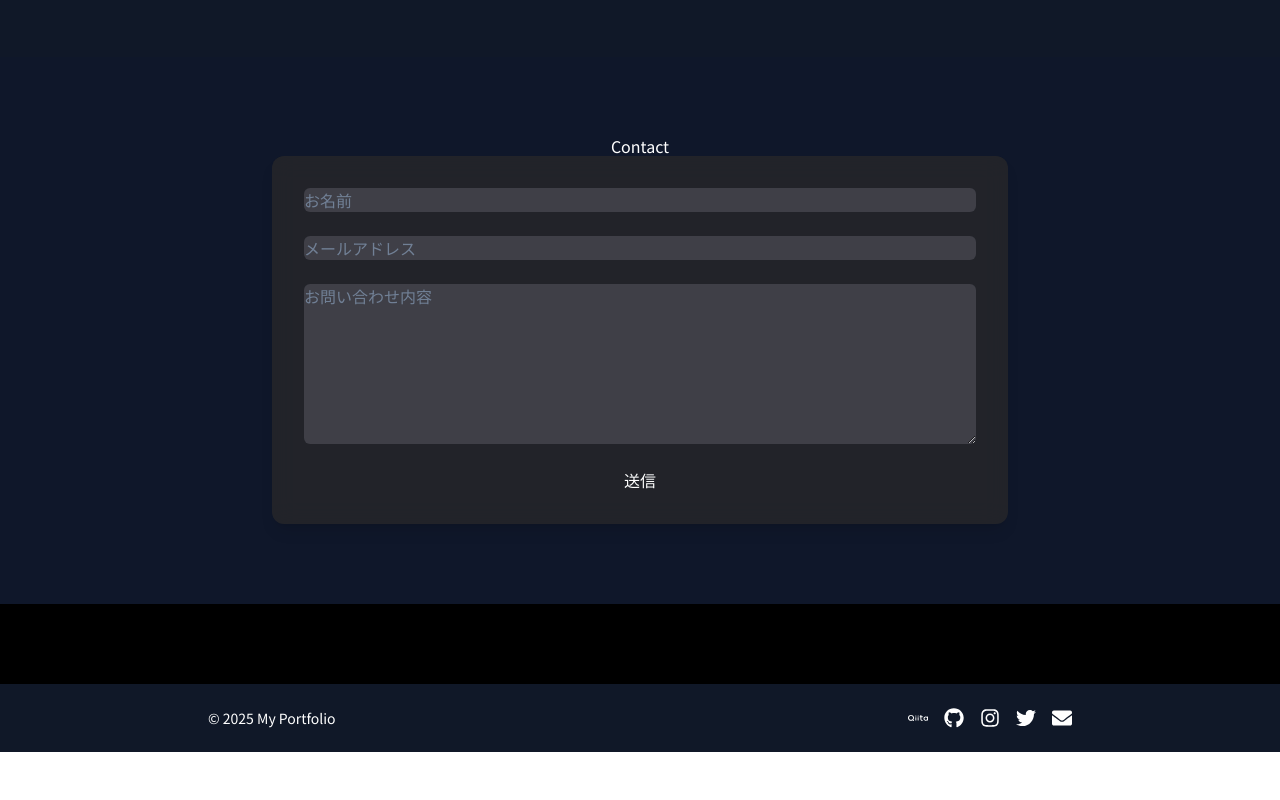
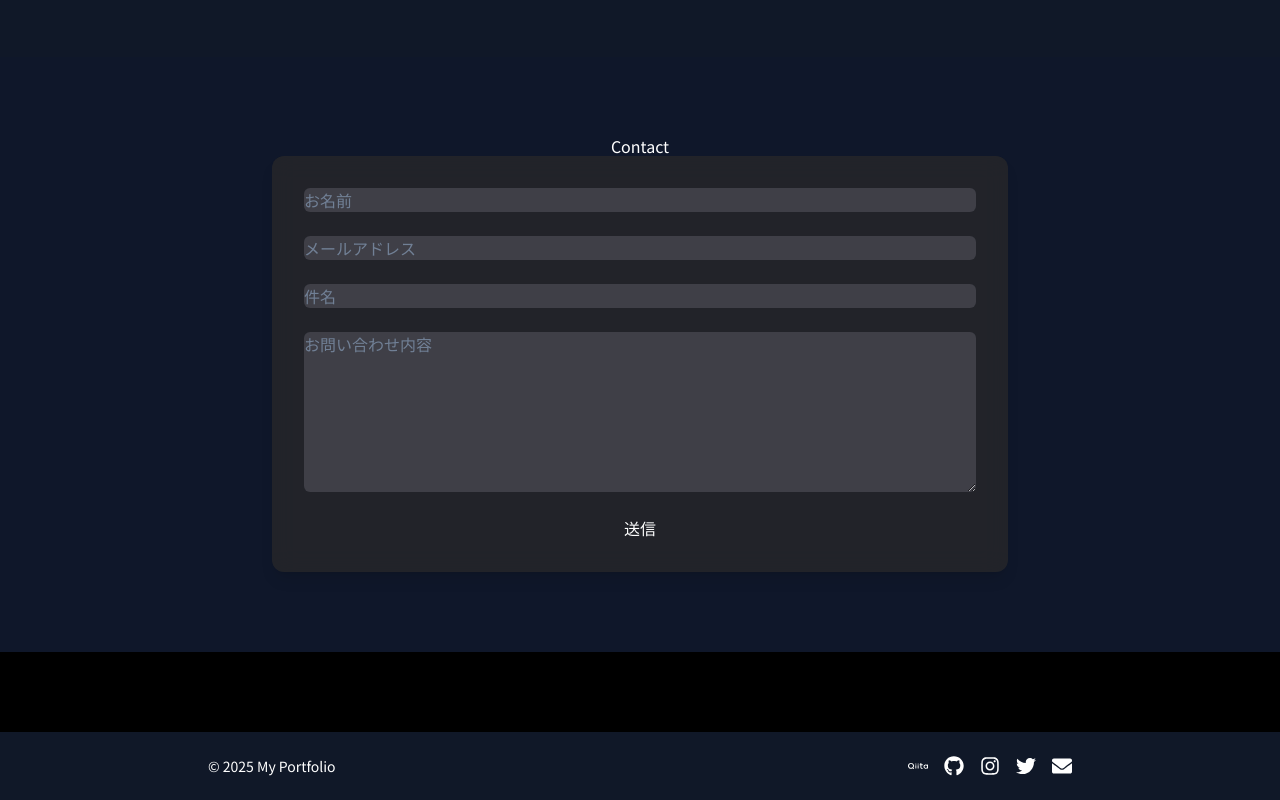
Before and after one commit to MiyaRyu9/Miyakawa-s-portfolio, a Next.js app: page / in a window 1280 px wide. Shown: the part 3291-4091 px from the top of the page. Before the commit the page ends 4043 px from the top, so only its background shows below. Built offline with nearby package versions, Linux system fonts and the light colour scheme.

Commit message:
add title input

```diff
--- a/src/app/components/Contact.tsx
+++ b/src/app/components/Contact.tsx
@@ -47,6 +47,13 @@ const Contact = () => {
           required
           className="bg-zinc-700 p-4 rounded-md border border-zinc-600 placeholder-gray-400 text-white"
         />
+        <input
+          type="text"
+          name="user_title"
+          placeholder="件名"
+          required
+          className="bg-zinc-700 p-4 rounded-md border border-zinc-600 placeholder-gray-400 text-white"
+        />
         <textarea
           name="message"
           placeholder="お問い合わせ内容"
```
